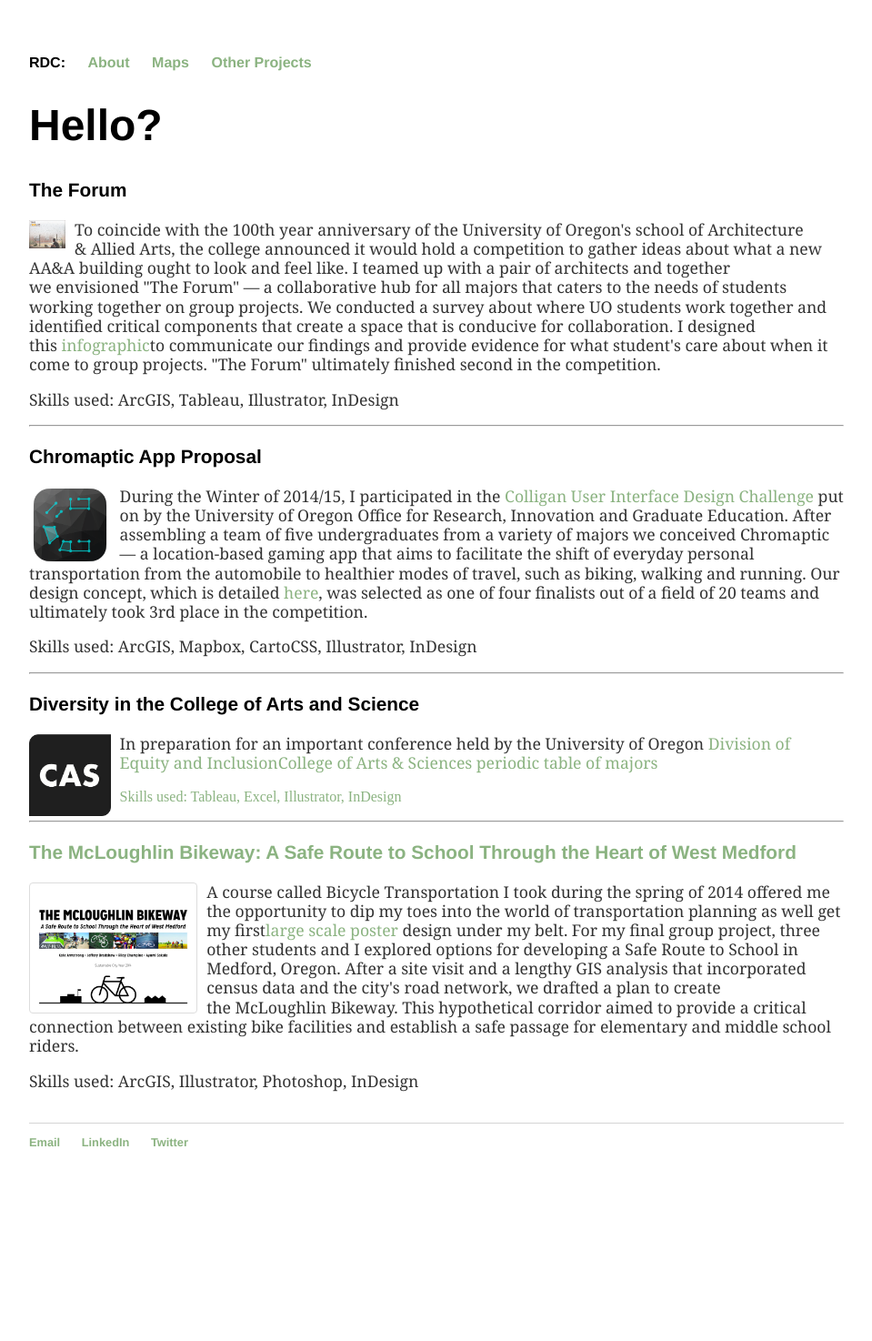
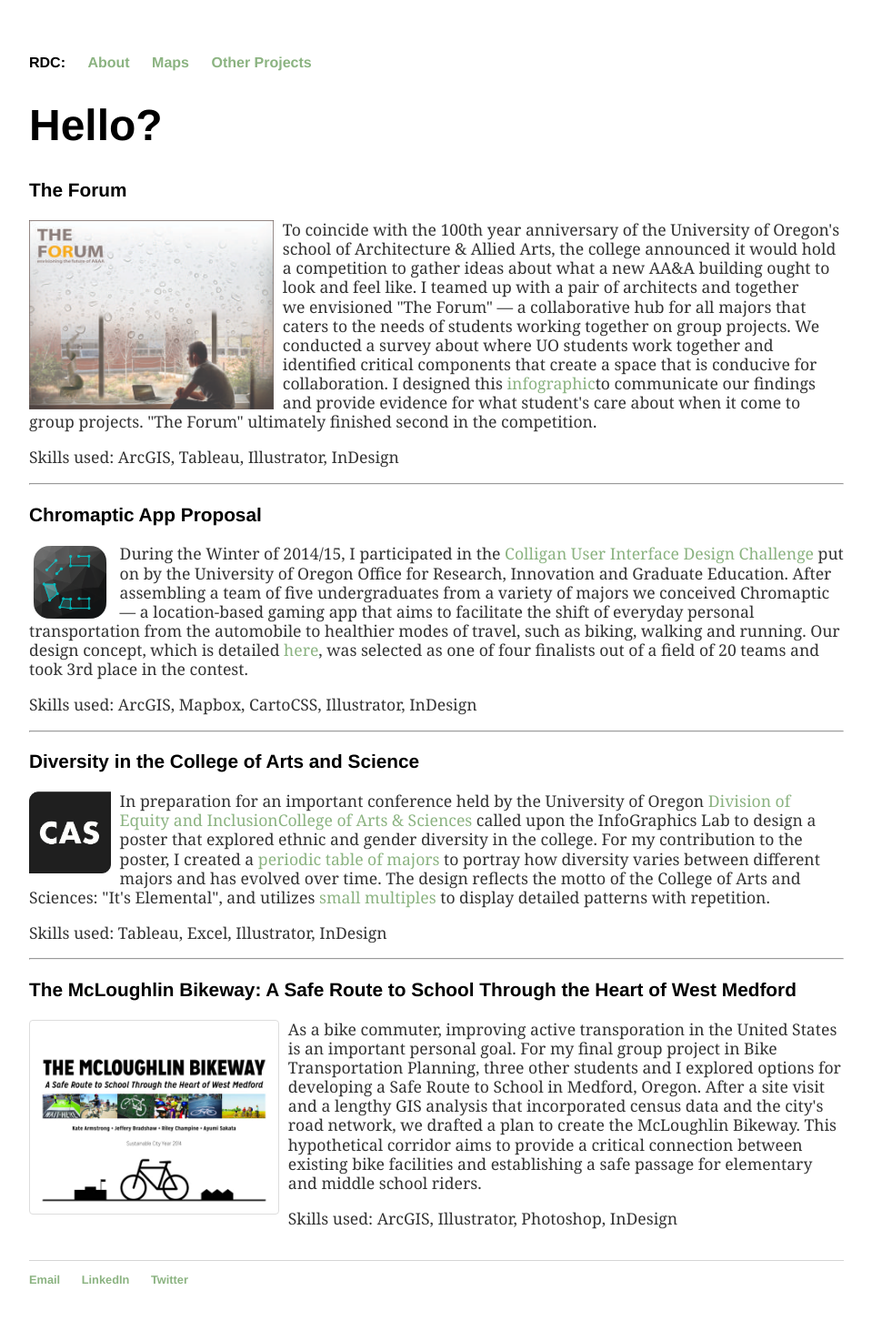
Before and after one commit to rileydchampine/rileydchampine.github.io, a Jekyll site: the page built from otherprojects.html, in a window 1280 px wide. Shown: the whole page at 91% size, without its empty margins (160-1119 px from the left). Built offline with Jekyll 4.4.1, drawn with Linux system fonts in a browser that asks for light colours; before the commit the page ends 1323 px from its top, so only the background shows below that.

Commit message:
Update otherprojects.html

```diff
--- a/otherprojects.html
+++ b/otherprojects.html
@@ -6,27 +6,27 @@ title: RDC&#58; Other Projects
 <div class="blurb">
     	<h1>Hello?</h1>
        	<h3>The Forum</h3>
-       	<a href="The_FORUM_Sumbission.pdf"><img src="forumcover3-05.jpg" alt="The Forum" style=max-width:40px;height:auto; align="left"></a>
+       	<a href="The_FORUM_Sumbission.pdf"><img src="forumcover3-05.jpg" alt="The Forum" style=max-width:30%;height:auto; align="left"></a>
        	<p>To coincide with the 100th year anniversary of the University of Oregon's school of Architecture &amp; Allied Arts, the college announced it would hold a competition to gather ideas about what a new AA&amp;A building ought to look and feel like. I teamed up with a pair of architects and together we envisioned "The Forum" — a collaborative hub for all majors that caters to the needs of students working together on group projects. We conducted a survey about where UO students work together and identified critical components that create a space that is conducive for collaboration. I designed this <a href="https://rdcportfolio.files.wordpress.com/2015/02/theforum.pdf" target="_blank">infographic</a>to communicate our findings and provide evidence for what student's care about when it come to group projects. "The Forum" ultimately finished second in the competition.</p>
 <p>Skills used: ArcGIS, Tableau, Illustrator, InDesign</p>
        	<hr>
 
        	<h3>Chromaptic App Proposal</h3>
        	<a href="Chromaptic.pdf" target="_blank"><img src="chromaptic_logo.png" alt="Chromaptic" style=max-width:10%;height:auto; align="left"></a>
-       	<p>During the Winter of 2014/15, I participated in the <a title="Colligan User Interface Design Challenge" href="http://colliganchallenge.uoregon.edu/" target="_blank">Colligan User Interface Design Challenge</a> put on by the University of Oregon Office for Research, Innovation and Graduate Education. After assembling a team of five undergraduates from a variety of majors we conceived Chromaptic — a location-based gaming app that aims to facilitate the shift of everyday personal transportation from the automobile to healthier modes of travel, such as biking, walking and running. Our design concept, which is detailed <a href="https://rdcportfolio.files.wordpress.com/2015/02/chromapticpitch.pdf" target="_blank">here</a>, was selected as one of four finalists out of a field of 20 teams and ultimately took 3rd place in the competition.</p>
+       	<p>During the Winter of 2014/15, I participated in the <a title="Colligan User Interface Design Challenge" href="http://colliganchallenge.uoregon.edu/" target="_blank">Colligan User Interface Design Challenge</a> put on by the University of Oregon Office for Research, Innovation and Graduate Education. After assembling a team of five undergraduates from a variety of majors we conceived Chromaptic — a location-based gaming app that aims to facilitate the shift of everyday personal transportation from the automobile to healthier modes of travel, such as biking, walking and running. Our design concept, which is detailed <a href="https://rdcportfolio.files.wordpress.com/2015/02/chromapticpitch.pdf" target="_blank">here</a>, was selected as one of four finalists out of a field of 20 teams and took 3rd place in the contest.</p>
 <p>Skills used: ArcGIS, Mapbox, CartoCSS, Illustrator, InDesign</p>
       		<hr>
 
        	<h3>Diversity in the College of Arts and Science</h3>
        	<a href="http://infographics.uoregon.edu/projects/cas-diversity/"><img src="cas_logo.jpg" alt="CAS Diversity" style=width:10%;height:auto; align="left"></a>
-       		<p>In preparation for an important conference held by the University of Oregon <a href="http://inclusion.uoregon.edu/" target="_blank">Division of Equity and Inclusion</a, the interim dean of the <a href="https://cas.uoregon.edu/" target="_blank">College of Arts &amp; Sciences </acalled upon the InfoGraphics Lab to design a poster that explored ethnic and gender diversity in the college. For my contribution to the poster, I created a <a href="https://rdcportfolio.files.wordpress.com/2015/02/cas_elements_piece.pdf" target="_blank">periodic table of majors</a to portray how diversity varies between different majors and has evolved over time. The design reflects the motto of the College of Arts and Sciences: "It's Elemental", and utilizes small multiples to display detailed patterns that show repetition.</p>
-<p></p>Skills used: Tableau, Excel, Illustrator, InDesign</p>
+       		<p>In preparation for an important conference held by the University of Oregon <a href="http://inclusion.uoregon.edu/" target="_blank">Division of Equity and Inclusion</a, the interim dean of the <a href="https://cas.uoregon.edu/" target="_blank">College of Arts &amp; Sciences</a> called upon the InfoGraphics Lab to design a poster that explored ethnic and gender diversity in the college. For my contribution to the poster, I created a <a href="https://rdcportfolio.files.wordpress.com/2015/02/cas_elements_piece.pdf" target="_blank">periodic table of majors</a> to portray how diversity varies between different majors and has evolved over time. The design reflects the motto of the College of Arts and Sciences: "It's Elemental", and utilizes <a href="https://en.wikipedia.org/wiki/Small_multiple">small multiples</a> to display detailed patterns with repetition.</p>
+<p>Skills used: Tableau, Excel, Illustrator, InDesign</p>
 
        	<hr>
 
        	<h3>The McLoughlin Bikeway: A Safe Route to School Through the Heart of West Medford</h3>
-        <a href="McLoughlinBikeway.jpg"><img class="maps" src="mcloughlincoverphoto.jpg" alt="McLoughlin Bikeway" style=width:20%;height:auto; align="left"></a>
-       	<p>A course called Bicycle Transportation I took during the spring of 2014 offered me the opportunity to dip my toes into the world of transportation planning as well get my first<a href="https://rdcportfolio.files.wordpress.com/2015/02/mcloughlinbikewayposter2.jpg" target="_blank">large scale poster</a> design under my belt. For my final group project, three other students and I explored options for developing a Safe Route to School in Medford, Oregon. After a site visit and a lengthy GIS analysis that incorporated census data and the city's road network, we drafted a plan to create the McLoughlin Bikeway. This hypothetical corridor aimed to provide a critical connection between existing bike facilities and establish a safe passage for elementary and middle school riders.
+        <a href="McLoughlinBikeway.jpg"><img class="maps" src="mcloughlincoverphoto.jpg" alt="McLoughlin Bikeway" style=width:30%;height:auto; align="left"></a>
+       	<p>As a bike commuter, improving active transporation in the United States is an important personal goal. For my final group project in Bike Transportation Planning, three other students and I explored options for developing a Safe Route to School in Medford, Oregon. After a site visit and a lengthy GIS analysis that incorporated census data and the city's road network, we drafted a plan to create the McLoughlin Bikeway. This hypothetical corridor aims to provide a critical connection between existing bike facilities and establishing a safe passage for elementary and middle school riders.</p>
 <p>Skills used: ArcGIS, Illustrator, Photoshop, InDesign</p>
       <br>
 
```
